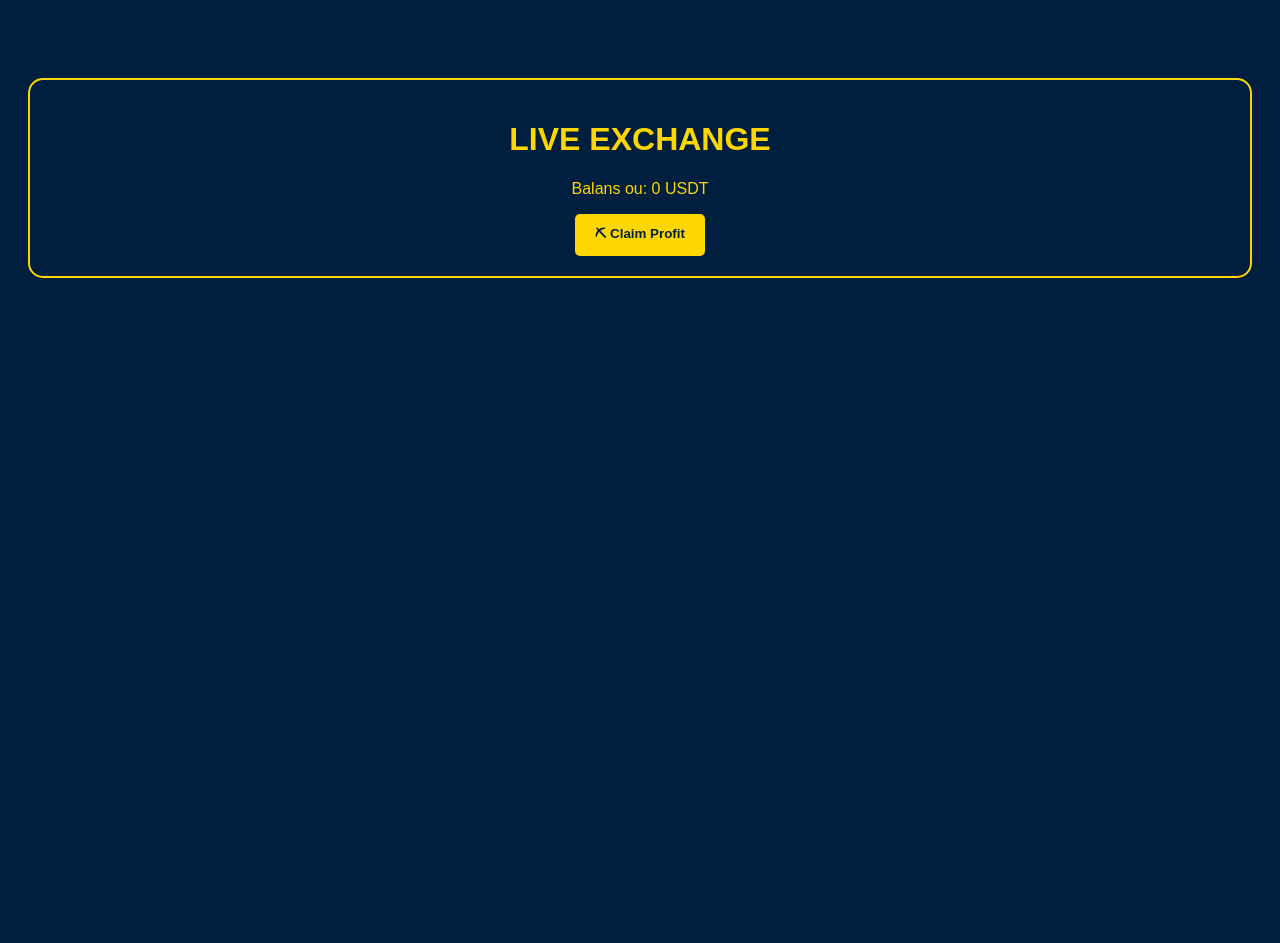
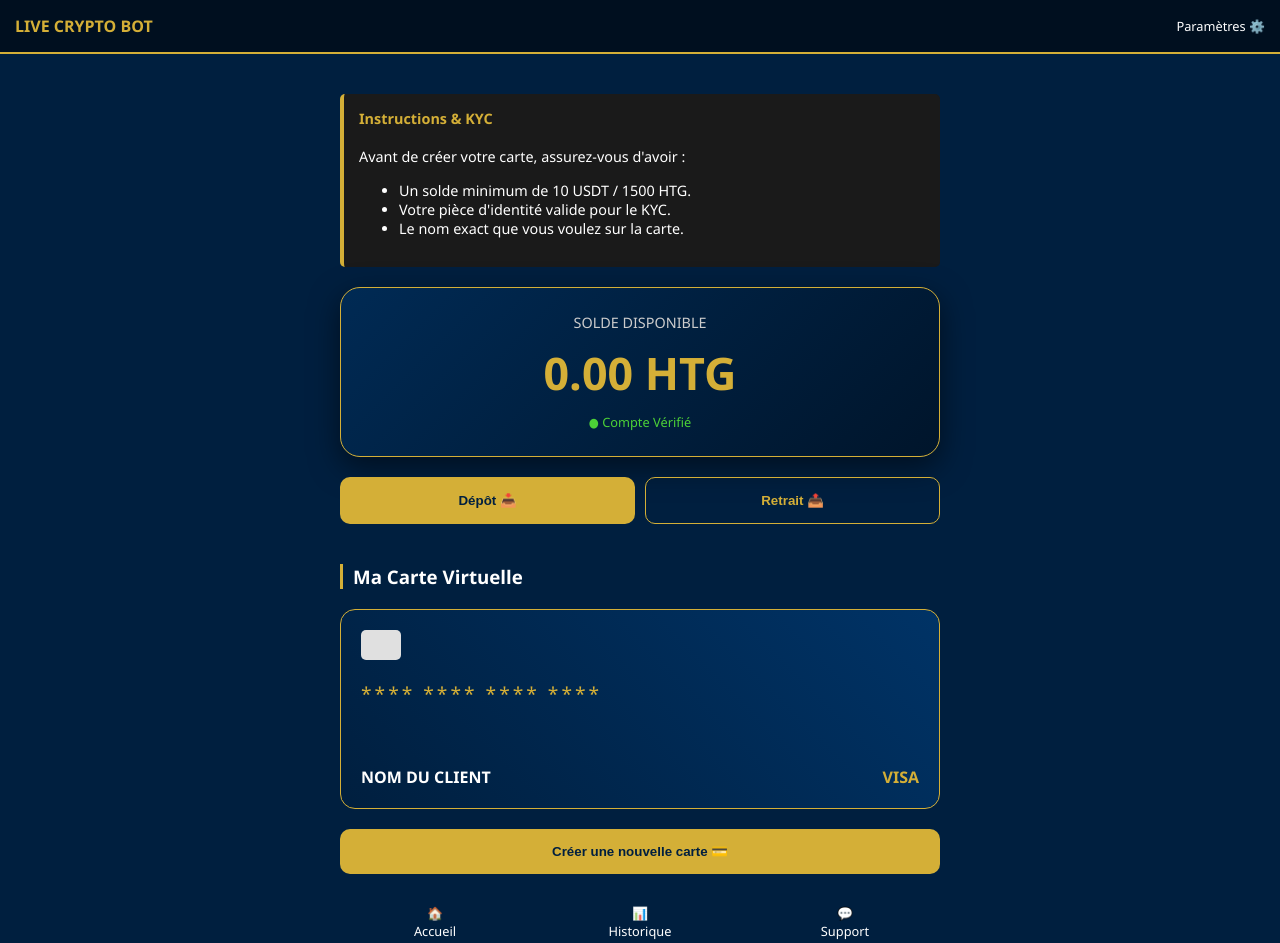
Before and after one commit to brunvilkerby0-commits/Live-crypto_bot, a website: page index.html in a window 1280 px wide. Before the commit the page ends 800 px from the top, so only its background shows below. Drawn offline with Linux system fonts and the light colour scheme.

Commit message:
index.html

```diff
--- a/index.html
+++ b/index.html
@@ -1,23 +1,148 @@
 <!DOCTYPE html>
-<html>
+<html lang="fr">
 <head>
+    <meta charset="UTF-8">
+    <meta name="viewport" content="width=device-width, initial-scale=1.0">
+    <title>Live Crypto Bot | Services de Cartes</title>
     <style>
-        body { background-color: #001f3f; color: #FFD700; font-family: Arial, sans-serif; text-align: center; padding: 20px; }
-        .card { border: 2px solid #FFD700; border-radius: 15px; padding: 20px; margin-top: 50px; }
-        button { background-color: #FFD700; color: #001f3f; padding: 10px 20px; border: none; border-radius: 5px; font-weight: bold; cursor: pointer; }
+        :root {
+            --blue: #001f3f;
+            --gold: #d4af37;
+            --white: #ffffff;
+            --dark-grey: #1a1a1a;
+        }
+        body {
+            background-color: var(--blue);
+            color: var(--white);
+            font-family: 'Segoe UI', Tahoma, Geneva, Verdana, sans-serif;
+            margin: 0;
+            padding-bottom: 50px;
+        }
+        .navbar {
+            background-color: rgba(0, 0, 0, 0.5);
+            padding: 15px;
+            display: flex;
+            justify-content: space-between;
+            align-items: center;
+            border-bottom: 2px solid var(--gold);
+            position: sticky;
+            top: 0;
+            z-index: 1000;
+        }
+        .container { padding: 20px; max-width: 600px; margin: auto; }
+
+        /* Dashboard Card */
+        .balance-section {
+            background: linear-gradient(135deg, #002a54, #00152b);
+            border: 1px solid var(--gold);
+            border-radius: 20px;
+            padding: 25px;
+            text-align: center;
+            box-shadow: 0 10px 30px rgba(0,0,0,0.5);
+            margin-top: 20px;
+        }
+        .balance-label { font-size: 0.9rem; color: #ccc; text-transform: uppercase; }
+        .balance-amount { font-size: 2.8rem; color: var(--gold); font-weight: bold; margin: 10px 0; }
+
+        /* Info/KYC Section */
+        .info-box {
+            background: var(--dark-grey);
+            border-left: 4px solid var(--gold);
+            padding: 15px;
+            margin: 20px 0;
+            border-radius: 5px;
+            font-size: 0.9rem;
+        }
+        .info-box h4 { margin-top: 0; color: var(--gold); }
+
+        /* Virtual Card UI */
+        .card-preview {
+            width: 100%;
+            height: 200px;
+            background: linear-gradient(45deg, #001f3f, #003366);
+            border: 1.5px solid var(--gold);
+            border-radius: 15px;
+            position: relative;
+            margin: 20px 0;
+            padding: 20px;
+            box-sizing: border-box;
+            overflow: hidden;
+        }
+        .card-chip { width: 40px; height: 30px; background: #e0e0e0; border-radius: 5px; margin-bottom: 20px; }
+        .card-number { font-size: 1.2rem; letter-spacing: 3px; color: var(--gold); }
+        .card-holder { position: absolute; bottom: 20px; left: 20px; text-transform: uppercase; font-weight: bold; }
+
+        /* Buttons */
+        .btn-group { display: grid; grid-template-columns: 1fr 1fr; gap: 10px; margin-top: 20px; }
+        .btn {
+            background-color: var(--gold);
+            color: var(--blue);
+            border: none;
+            padding: 15px;
+            border-radius: 10px;
+            font-weight: bold;
+            cursor: pointer;
+            text-align: center;
+            text-decoration: none;
+            transition: 0.3s;
+        }
+        .btn-secondary { background-color: transparent; border: 1px solid var(--gold); color: var(--gold); }
+
+        .menu-grid {
+            display: grid;
+            grid-template-columns: repeat(3, 1fr);
+            gap: 15px;
+            margin-top: 30px;
+            text-align: center;
+        }
+        .menu-item { font-size: 0.8rem; cursor: pointer; }
+        .menu-item i { display: block; font-size: 1.5rem; margin-bottom: 5px; color: var(--gold); }
     </style>
 </head>
 <body>
-    <div class="card">
-        <h1>LIVE EXCHANGE</h1>
-        <p>Balans ou: <span id="balance">0</span> USDT</p>
-        <button onclick="claim()">⛏ Claim Profit</button>
+
+    <div class="navbar">
+        <div style="font-weight: bold; color: var(--gold);">LIVE CRYPTO BOT</div>
+        <div style="font-size: 0.8rem;">Paramètres ⚙️</div>
     </div>
-    <script>
-        // Isit la n ap konekte ak Telegram WebApp API
-        let tg = window.Telegram.WebApp;
-        tg.expand();
-        // N ap bezwen yon fason pou li balans la nan bot la
-    </script>
+
+    <div class="container">
+        <div class="info-box">
+            <h4>Instructions & KYC</h4>
+            <p>Avant de créer votre carte, assurez-vous d'avoir :</p>
+            <ul>
+                <li>Un solde minimum de 10 USDT / 1500 HTG.</li>
+                <li>Votre pièce d'identité valide pour le KYC.</li>
+                <li>Le nom exact que vous voulez sur la carte.</li>
+            </ul>
+        </div>
+
+        <div class="balance-section">
+            <div class="balance-label">Solde Disponible</div>
+            <div class="balance-amount">0.00 HTG</div>
+            <div style="color: #4cd137; font-size: 0.8rem;">● Compte Vérifié</div>
+        </div>
+
+        <div class="btn-group">
+            <button class="btn">Dépôt 📥</button>
+            <button class="btn btn-secondary">Retrait 📤</button>
+        </div>
+
+        <h3 style="margin-top: 40px; border-left: 3px solid var(--gold); padding-left: 10px;">Ma Carte Virtuelle</h3>
+        <div class="card-preview">
+            <div class="card-chip"></div>
+            <div class="card-number">**** **** **** ****</div>
+            <div class="card-holder">NOM DU CLIENT</div>
+            <div style="position: absolute; bottom: 20px; right: 20px; color: var(--gold); font-weight: bold;">VISA</div>
+        </div>
+        <button class="btn" style="width: 100%;">Créer une nouvelle carte 💳</button>
+
+        <div class="menu-grid">
+            <div class="menu-item"><span>🏠</span><br>Accueil</div>
+            <div class="menu-item"><span>📊</span><br>Historique</div>
+            <div class="menu-item"><span>💬</span><br>Support</div>
+        </div>
+    </div>
+
 </body>
 </html>
```
